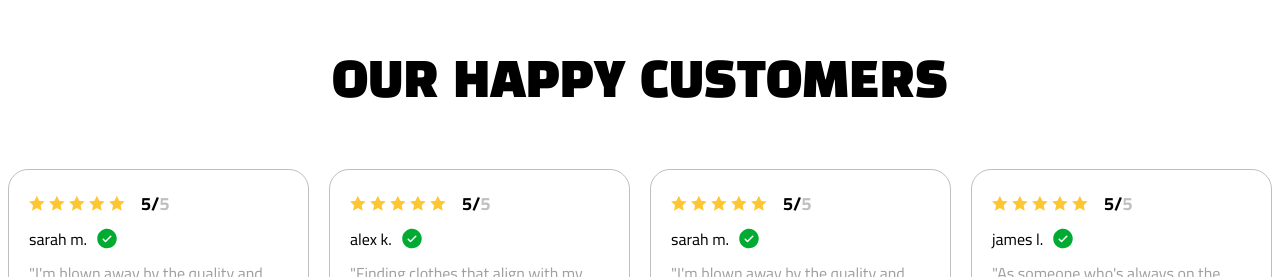
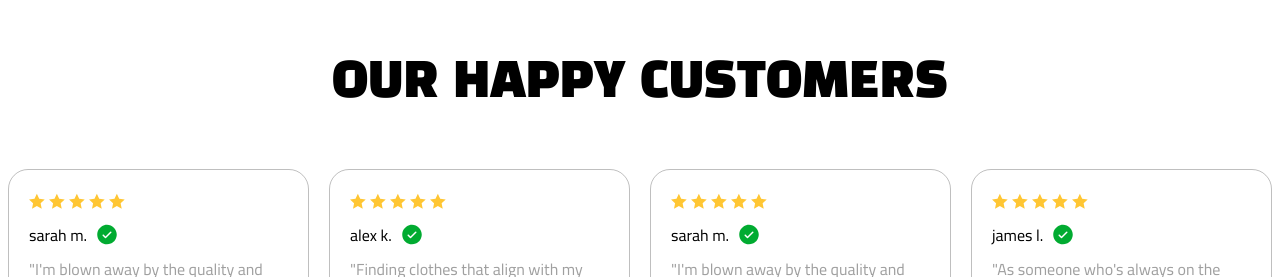
Before and after one commit to aliNajib4/eCommerce, a React (Vite) app: page / in a window 1280 px wide. Shown: the part 3544-3821 px from the top of the page. Built offline with nearby package versions, Linux system fonts and the light colour scheme; data requests are answered from the project's data file.

Commit message:
UPDATE rating component

```diff
--- a/src/components/eCommerce/Rating.tsx
+++ b/src/components/eCommerce/Rating.tsx
@@ -3,10 +3,11 @@ import Star from "@assets/svgs/star.svg?react";
 type TProps = {
   rating: number;
   width?: number;
+  isText?: boolean;
   textClass?: string;
 };
 
-const Rating = ({ rating, width = 16, textClass }: TProps) => {
+const Rating = ({ rating, width = 16, isText = true, textClass }: TProps) => {
   const stars = Array(Math.ceil(rating))
     .fill(0)
     .map((_, idx) => (
@@ -24,14 +25,14 @@ const Rating = ({ rating, width = 16, textClass }: TProps) => {
         <Star width={width} />
       </div>
     ));
-
-  console.log(rating % 1 !== 0 ? `${(rating % 1) * 16}px` : "16px", rating);
   return (
     <div className="rating">
       {stars}
-      <p className={textClass}>
-        {rating}/<span>5</span>
-      </p>
+      {isText && (
+        <p className={textClass}>
+          {rating}/<span>5</span>
+        </p>
+      )}
     </div>
   );
 };
```
